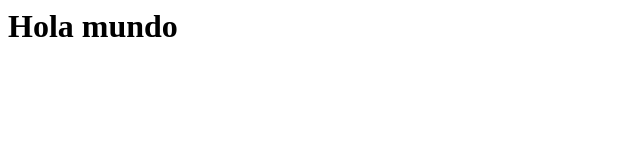
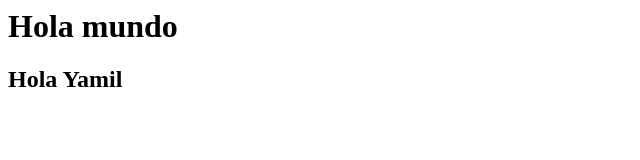
Before and after one commit to fbarsi/idw, a plain HTML site: page index.html in a window 1280 px wide. Shown: the whole page, without its empty margins (0-640 px from the left). Drawn offline with Linux system fonts and the light colour scheme.

Commit message:
tercer commit

```diff
--- a/index.html
+++ b/index.html
@@ -1 +1,2 @@
 <h1>Hola mundo</h1>
+<h2>Hola Yamil</h2>
```
